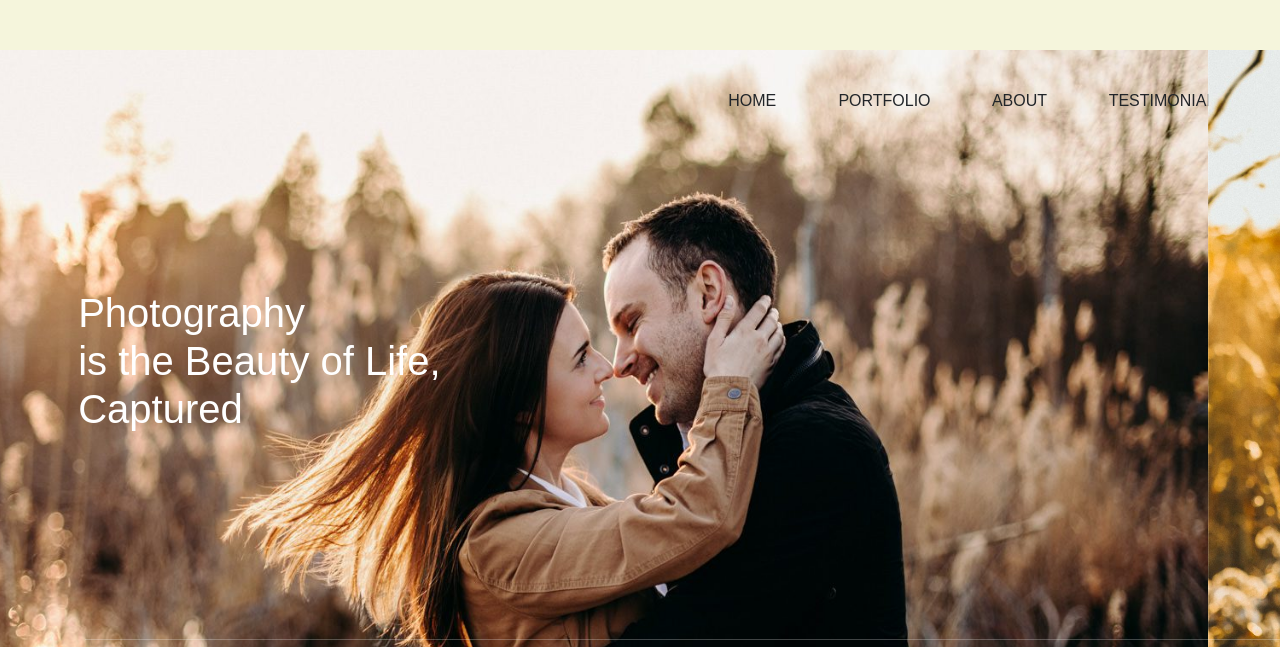
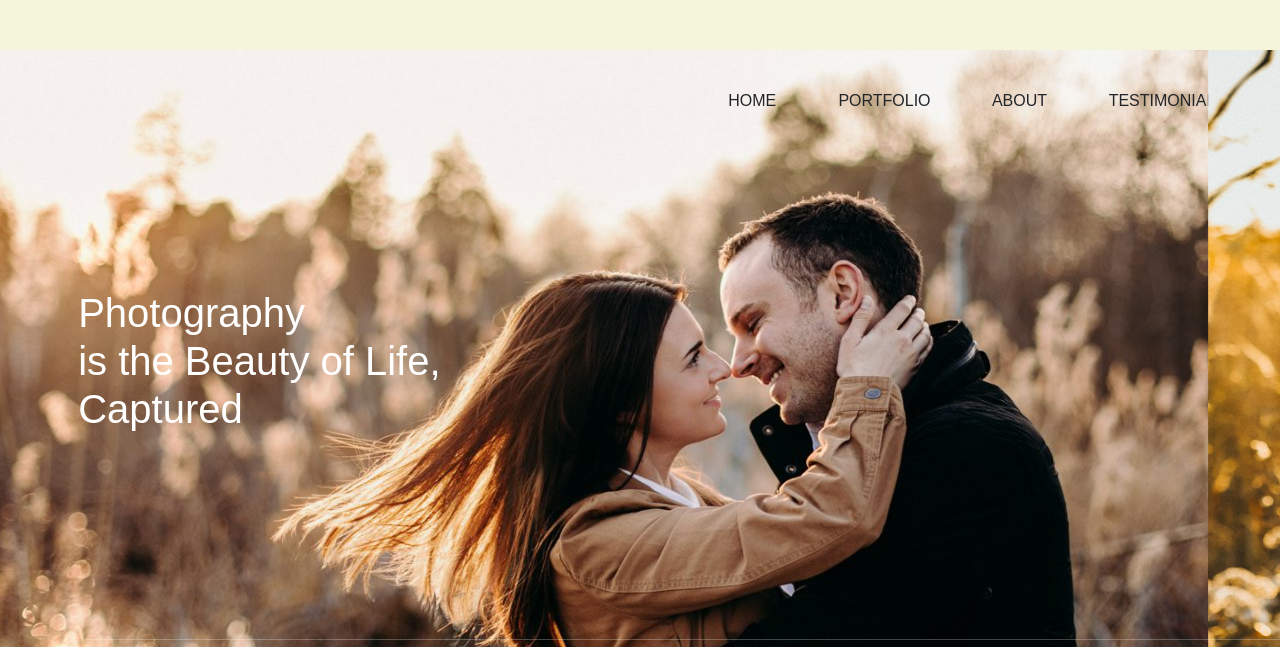
Before and after one commit to MeghaMuralidharan/capture, a plain HTML site: page index.html in a window 1280 px wide. Shown: the top 647 px of the page. Drawn offline with nearby package versions, Linux system fonts and the light colour scheme; a script that the page names is missing.

Commit message:
Update style.css

```diff
--- a/style.css
+++ b/style.css
@@ -38,7 +38,7 @@ img.d-block
 {
   margin-top: 11px;
   height: 900px;
-  width: 100%;
+  width: 1500px;
 }
 .carousel-button
 {
```
